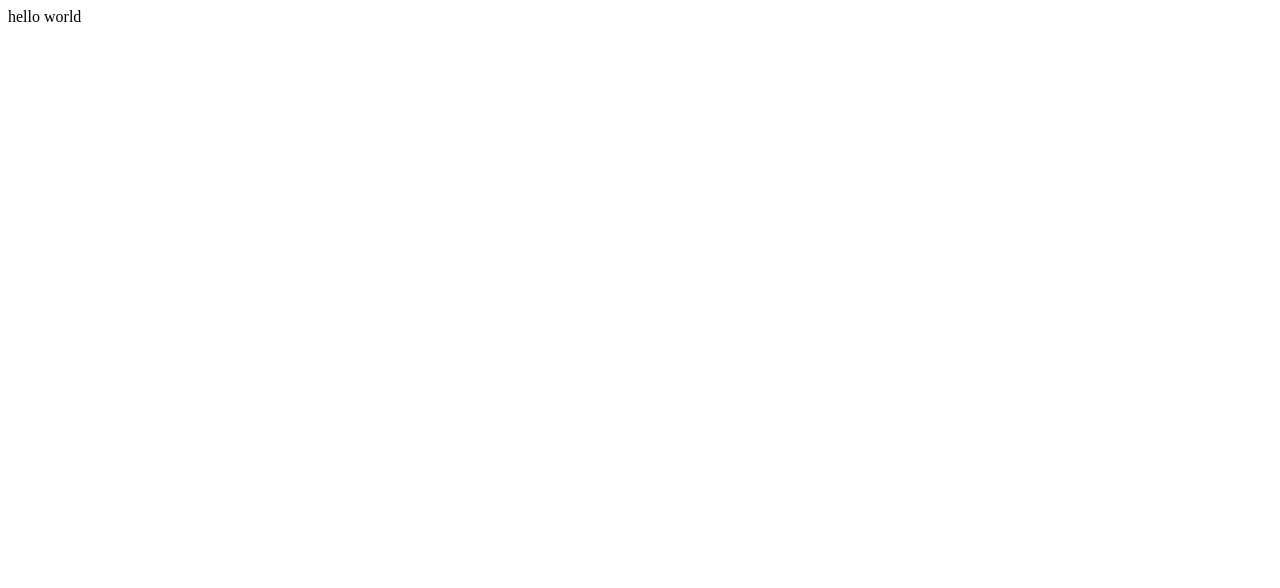
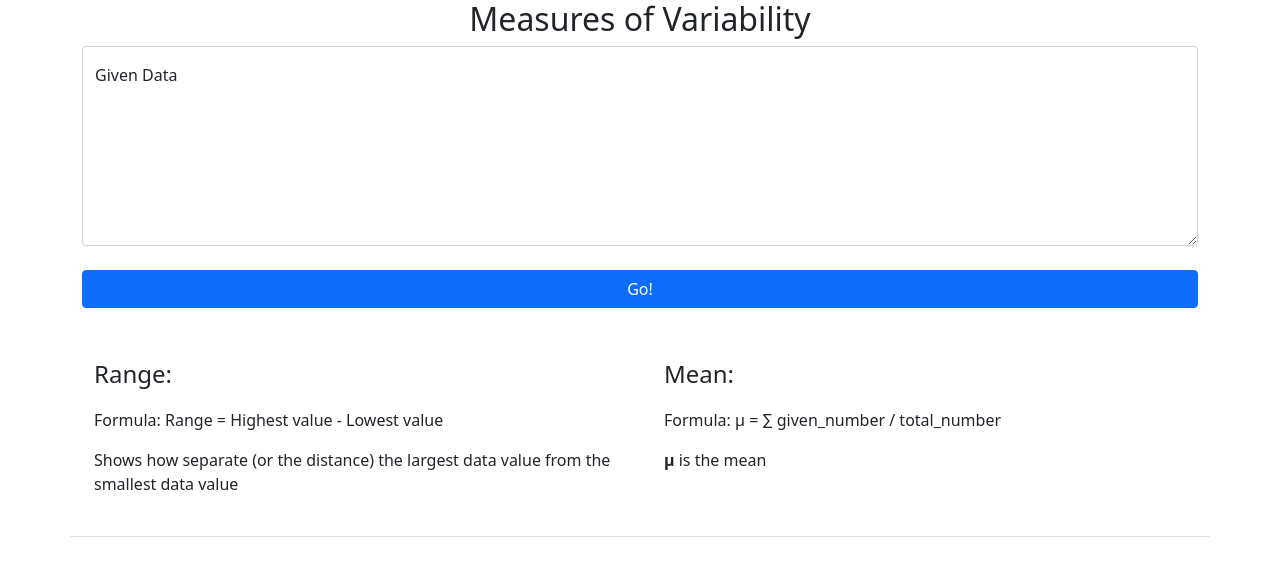
Before and after one commit to hansel-cmd/Measures-of-Variability, a plain HTML site: page index.html in a window 1280 px wide. Drawn offline with nearby package versions, Linux system fonts and the light colour scheme.

Commit message:
Added boiler template

```diff
--- a/index.html
+++ b/index.html
@@ -1,12 +1,50 @@
 <!DOCTYPE html>
 <html lang="en">
+
 <head>
     <meta charset="UTF-8">
     <meta http-equiv="X-UA-Compatible" content="IE=edge">
     <meta name="viewport" content="width=device-width, initial-scale=1.0">
+    <link href="https://cdn.jsdelivr.net/npm/bootstrap@5.0.2/dist/css/bootstrap.min.css" rel="stylesheet"
+        integrity="sha384-EVSTQN3/azprG1Anm3QDgpJLIm9Nao0Yz1ztcQTwFspd3yD65VohhpuuCOmLASjC" crossorigin="anonymous">
+    <script src="script.js" defer></script>
     <title>Measures of Variability | CESA</title>
 </head>
+
 <body>
-    hello world
+    <section>
+        <div class="container">
+            <h1 class="fs-2 text-center">
+                Measures of Variability
+            </h1>
+            <div class="form-floating">
+                <textarea id="text-area" class="form-control" placeholder="Leave a comment here"
+                    style="height: 200px"></textarea>
+                <label for="text-area">Given Data</label>
+            </div>
+            <div class="d-grid gap-2 my-4">
+                <button class="btn btn-primary" onclick="calculate()">Go!</button>
+            </div>
+        </div>
+    </section>
+
+
+    <section class="pb-5">
+        <div class="container">
+            <div class="row">
+                <div class="col-md-6 border-bottom p-4">
+                    <p class="fs-4">Range: <span id="range"></span></p>
+                    <p>Formula: Range = Highest value - Lowest value</p>
+                    <p>Shows how separate (or the distance) the largest data value from the smallest data value</p>
+                </div>
+                <div class="col-md-6 border-bottom p-4">
+                    <p class="fs-4">Mean: <span id="mean"></span></p>
+                    <p>Formula: <span>&#x03BC;</span> = <span>&#8721;</span> given_number / total_number</p>
+                    <p><strong><span>&#x03BC;</span></strong> is the mean</p>
+                </div>
+            </div>
+        </div>
+    </section>
 </body>
+
 </html>
--- a/script.js
+++ b/script.js
@@ -0,0 +1,7 @@
+const text_area = document.querySelector('#text-area');
+
+
+
+function calculate() {
+
+}
```
